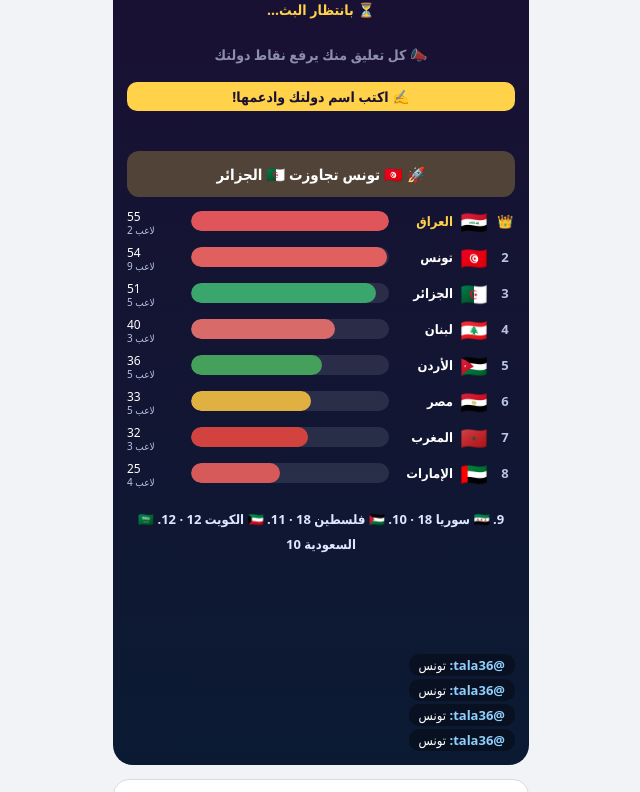
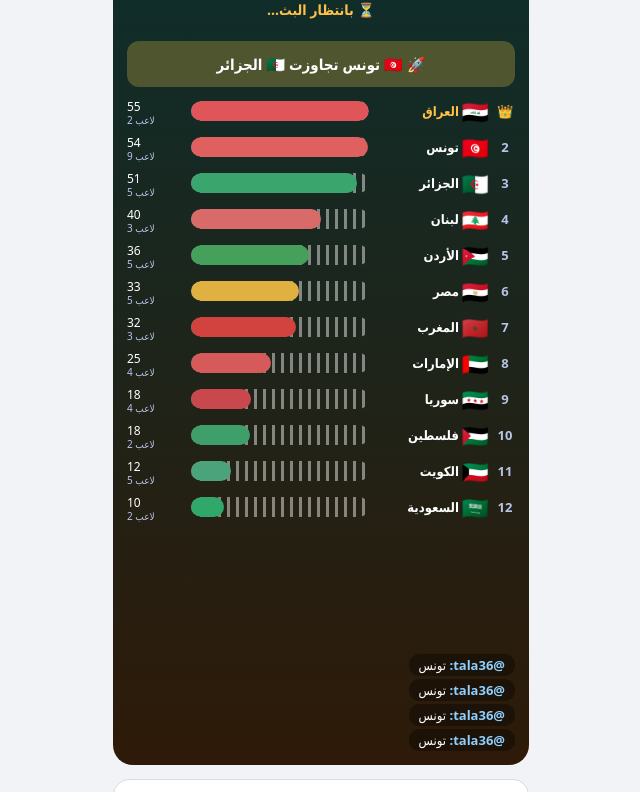
Before and after one commit to S3D4M/countries-war, a website: page index.html in a window 1280 px wide. Shown: the part 67-859 px from the top of the page, without its empty margins (319-959 px from the left). Drawn offline with Linux system fonts and the light colour scheme.

Commit message:
تحديث واجهة حرب الدول

```diff
--- a/index.html
+++ b/index.html
@@ -13,11 +13,11 @@ html{scroll-padding-top:env(safe-area-inset-top,0px)}
 *{box-sizing:border-box}
 body{margin:0;background:var(--bg);color:var(--ink);font-family:system-ui,-apple-system,'Segoe UI',Tahoma,Arial,sans-serif}
 .wrap{max-width:440px;margin:0 auto;padding:12px 12px 40px}
-.stage{position:relative;overflow:hidden;border-radius:20px;background:linear-gradient(180deg,#1a1033,#0b1a33);color:#fff;min-height:820px;display:flex;flex-direction:column;padding:14px;gap:8px}
+.stage{position:relative;overflow:hidden;border-radius:20px;background:linear-gradient(180deg,#0e2e2c,#2e1a08);color:#fff;min-height:820px;display:flex;flex-direction:column;padding:14px;gap:8px}
 .top{display:flex;justify-content:space-between;align-items:center}
 .top b{font-size:20px;font-weight:900}
 .gap{font-size:13px;color:#ffd98a}
-.tip{font-size:14px;text-align:center;color:#dfe6ff;min-height:24px;animation:fade .5s}
+.tip{font-size:14px;text-align:center;color:#f4eedc;min-height:24px;animation:fade .5s}
 @keyframes fade{from{opacity:0}}
 .ev{background:rgba(255,255,255,.12);border-radius:12px;padding:8px 12px;text-align:center;font-weight:700;font-size:15px;min-height:46px;display:flex;align-items:center;justify-content:center}
 .ev.new{animation:pop .35s ease-out;background:rgba(255,210,74,.25)}
@@ -26,23 +26,29 @@ body{margin:0;background:var(--bg);color:var(--ink);font-family:system-ui,-apple
 .row{position:absolute;left:0;right:0;height:32px;display:flex;align-items:center;gap:6px;transition:transform .6s ease}
 .rn{width:20px;text-align:center;font-weight:900;color:#b9c3e6;font-size:13px}
 .fl{font-size:22px;width:30px;text-align:center}
-.nm{width:58px;font-size:13px;font-weight:700}
-.bw{flex:1;height:20px;border-radius:10px;background:rgba(255,255,255,.1);overflow:hidden;direction:ltr}
+.nm{width:84px;flex:none;font-size:13px;font-weight:700;overflow:hidden;text-overflow:ellipsis;white-space:nowrap}
+.fl{width:24px;flex:none;text-align:center}
+.mr{display:flex;align-items:center;gap:6px;font-size:13px;font-weight:700;color:#f4eedc;padding:3px 0;direction:rtl}
+.mr .rk{width:20px;flex:none;text-align:center;color:#b9c3e6}
+.mr .nm{color:#f4eedc}
+.mr .dt{flex:1;border-bottom:2px dotted rgba(255,255,255,.45);margin:0 4px;min-width:20px}
+.mr .vv{flex:none;min-width:34px;text-align:left;direction:ltr}
+.bw{flex:1;height:20px;border-radius:10px;background:repeating-linear-gradient(90deg,rgba(255,255,255,.45) 0 3px,transparent 3px 9px);overflow:hidden;direction:ltr}
 .bw i{display:block;height:100%;border-radius:10px;transition:width .4s}
 .sc{width:58px;font-size:12px;text-align:left;direction:ltr;font-variant-numeric:tabular-nums}
 .sc small{color:#b9c3e6;display:block;font-size:10px;line-height:1}
-.row.first .nm{color:#ffd24a}
-.pin{display:none;background:rgba(255,210,74,.12);border:2px solid #ffd24a;border-radius:14px;padding:8px 12px;align-items:center;gap:10px}
+.row.first .nm{color:#ffc247}
+.pin{display:none;background:rgba(255,210,74,.12);border:2px solid #ffc247;border-radius:14px;padding:8px 12px;align-items:center;gap:10px}
 .pin.on{display:flex}
 .pin .av{font-size:32px}
 .pin .h{font-weight:900;font-size:18px;direction:ltr;text-align:right}
 .pin .s{font-size:12px;color:#ffe9a8}
 .pin .bar{height:6px;border-radius:3px;background:rgba(255,255,255,.2);margin-top:4px;overflow:hidden}
-.pin .bar i{display:block;height:100%;background:#ffd24a;transition:width .3s}
-.gl{font-size:12px;color:#ffd24a;direction:ltr;min-height:18px}
+.pin .bar i{display:block;height:100%;background:#ffc247;transition:width .3s}
+.gl{font-size:12px;color:#ffc247;direction:ltr;min-height:18px}
 .feed{margin-top:auto;display:flex;flex-direction:column;gap:3px;font-size:13px;min-height:80px;justify-content:flex-end}
 .feed span{background:rgba(0,0,0,.35);padding:2px 10px;border-radius:10px;width:fit-content;max-width:100%}
-.feed b{color:#8fd0ff}.feed .g b{color:#ffd24a}
+.feed b{color:#8fd0ff}.feed .g b{color:#ffc247}
 button{font:inherit;font-weight:700;border:0;border-radius:12px;padding:9px 14px;cursor:pointer;background:var(--btn);color:var(--btn-ink)}
 button.alt{background:transparent;color:var(--ink);border:1.5px solid var(--line)}
 :focus-visible{outline:3px solid #ffb020;outline-offset:2px}
@@ -53,10 +59,10 @@ button.alt{background:transparent;color:var(--ink);border:1.5px solid var(--line
 input,select{font:inherit;color:var(--ink);background:var(--bg);border:1px solid var(--line);border-radius:10px;padding:9px 11px;min-width:0}
 input{flex:1}
 .rt{font-size:13px;color:#cfe;font-variant-numeric:tabular-nums}
-.sticky{background:#ffd24a;color:#1a1033;border-radius:10px;padding:5px 10px;text-align:center;font-weight:900;font-size:14px}
+.sticky{background:#ffc247;color:#1a1033;border-radius:10px;padding:5px 10px;text-align:center;font-weight:900;font-size:14px}
 .ov{position:absolute;inset:0;display:none;flex-direction:column;align-items:center;justify-content:center;gap:10px;text-align:center;background:rgba(10,8,30,.92);z-index:5;font-weight:900;padding:20px}
 .ov.on{display:flex;animation:fade .4s}
-.ov .big{font-size:72px}.ov .t{font-size:26px;color:#ffd24a}.ov .s{font-size:15px;color:#dfe6ff;font-weight:700}
+.ov .big{font-size:72px}.ov .t{font-size:26px;color:#ffc247}.ov .s{font-size:15px;color:#f4eedc;font-weight:700}
 .fx{position:absolute;inset:0;pointer-events:none;z-index:4;display:flex;align-items:center;justify-content:center;font-size:90px;opacity:0}
 .fx.go{animation:fxa 1.4s ease-out}
 @keyframes fxa{0%{opacity:0;transform:scale(.4)}20%{opacity:1;transform:scale(1.1)}100%{opacity:0;transform:scale(1.6)}}
@@ -67,19 +73,16 @@ input{flex:1}
 <div class="wrap">
 <div class="stage">
   <div class="top"><b>🏆 حرب الدول</b><span class="rt" id="rt"></span><span class="gap" id="gap"></span></div>
-  <div id="lv" style="text-align:center;font-weight:800;font-size:14px;padding:6px 8px;color:#ffd24a">⏳ بانتظار البث...</div>
+  <div id="lv" style="text-align:center;font-weight:800;font-size:14px;padding:6px 8px;color:#ffc247">⏳ بانتظار البث...</div>
   <div id="supl" style="text-align:center;font-size:14px;font-weight:800;color:#7CFFB2;padding:0 8px"></div>
-  <div id="tip" style="text-align:center;font-size:14px;font-weight:700;color:#dfe6ff;padding:4px 10px 10px;min-height:22px;transition:opacity .4s">🎮 اكتب اسم دولتك لتنضم للعبة</div>
-  <div class="sticky">✍️ اكتب اسم دولتك وادعمها!</div>
-  <div class="tip" id="tip"></div>
   <div class="ev" id="ev"></div>
   <div class="rank" id="rank"></div>
-  <div id="more" style="display:none;font-size:13px;font-weight:700;color:#dfe6ff;text-align:center;padding:6px 8px;line-height:1.9"></div>
+  <div id="more" style="display:none;font-size:13px;font-weight:700;color:#f4eedc;text-align:center;padding:6px 8px;line-height:1.9"></div>
   <div class="pin" id="pin"><div class="av" id="pav"></div><div style="flex:1"><div class="h" id="ph"></div><div class="s" id="ps"></div><div class="bar"><i id="pb"></i></div></div></div>
   <div class="gl" id="gl"></div>
   <div class="feed" id="feed"></div>
   <div class="fx" id="fx" aria-hidden="true"></div>
-  <div id="spot" style="display:none;position:absolute;inset:0;z-index:7;align-items:center;justify-content:center;flex-direction:column;gap:12px;text-align:center;background:rgba(10,8,30,.9);padding:20px"><div style="font-size:64px">🔥</div><div id="spotn" style="font-size:34px;font-weight:900;color:#ffd24a;word-break:break-all"></div><div id="spots" style="font-size:18px;font-weight:800;color:#dfe6ff"></div></div>
+  <div id="spot" style="display:none;position:absolute;inset:0;z-index:7;align-items:center;justify-content:center;flex-direction:column;gap:12px;text-align:center;background:rgba(10,8,30,.9);padding:20px"><div style="font-size:64px">🔥</div><div id="spotn" style="font-size:34px;font-weight:900;color:#ffc247;word-break:break-all"></div><div id="spots" style="font-size:18px;font-weight:800;color:#f4eedc"></div></div>
   <div class="ov" id="ov"><div class="big" id="ovf"></div><div class="t" id="ovt"></div><div class="s" id="ovs"></div><div class="s" id="ovg"></div></div>
 </div>
 
@@ -98,7 +101,6 @@ input{flex:1}
 <script>
 var $=function(i){return document.getElementById(i)};
 var DEF="اكتب اسم دولتك الآن وارفع علمها! 🇯🇴 🇮🇶 🇪🇬 🇸🇦";
-var TIPS=["1️⃣ اكتب اسم دولتك وارفع علمها","2️⃣ كل تعليق = نقطة لدولتك","🎁 أرسل 🌹 أو ✈️ ليظهر حسابك ويتابعك الجميع","✅ شفت حساب مثبّت؟ تابعه واكتب «تم» لترفع دولتك"];
 var C=[
  {id:"sa",n:"السعودية",f:"🇸🇦",k:["سعوديه","🇸🇦"],c:"#2fa86a",w:5},
  {id:"eg",n:"مصر",f:"🇪🇬",k:["مصر","🇪🇬"],c:"#e0b040",w:6},
@@ -123,8 +125,6 @@ function byId(id){return C.filter(function(c){return c.id===id})[0]}
 function norm(t){return (t||"").toLowerCase().replace(/[\u064B-\u0652\u0640]/g,"").replace(/[أإآ]/g,"ا").replace(/ة/g,"ه").replace(/ى/g,"ي")}
 function clean(h){h=(h||"").trim().replace(/\s+/g,"");if(!h)h="@guest";if(h[0]!=="@")h="@"+h;return h.slice(0,22)}
 function lab(c){return c.f+" "+c.n}
-var TIPS=["🎮 لتدخل التحدي اكتب اسم دولتك بالتعليقات، مثلاً: العراق","📣 كل تعليق منك يرفع نقاط دولتك","👆 كبّس على الشاشة لترفع نقاط دولتك","🎁 أرسل هدية تظهر دولتك قدام الكل","🔥 أول من يوصل 100 تكبيسة يطلع اسمه على الشاشة كاملة","✅ اكتب «تم» بعد ما يتثبت حساب، لتكون من المتابعين","🏆 الدولة اللي تتصدر وقت انتهاء الجولة تفوز","🛡️ كن داعم: أرسل 10 دونات، وتابع الحساب المثبّت، وشارك البث، وينثبت حسابك 5 دقايق"];
-var tipI=0;setInterval(function(){var e=$("tip");if(!e)return;e.style.opacity=0;setTimeout(function(){tipI=(tipI+1)%TIPS.length;e.textContent=TIPS[tipI];e.style.opacity=1},400)},5000);
 function setLv(t){var e=$("lv");if(e)e.textContent=t}
 function ev(text,pri){
  if(!pri&&Date.now()<st.hold)return;
@@ -143,14 +143,18 @@ C.forEach(function(c){
  $("rank").appendChild(r);rows[c.id]=r;
  var o=document.createElement("option");o.value=c.id;o.textContent=lab(c);$("cs").appendChild(o);
 });
-var TOP=8;
+var TOP=99;
 function render(){
+ if(st.rq)return;
+ st.rq=requestAnimationFrame(function(){st.rq=0;renderNow()});
+}
+function renderNow(){
  var ord=order(),max=Math.max(1,st.s[ord[0].id]);
  $("rank").style.height=Math.min(ord.length,TOP)*ROW+"px";
  var more=[];
  ord.forEach(function(c,i){
   var r=rows[c.id];r.style.display=i<TOP?"":"none";
-  if(i>=TOP){more.push((i+1)+". "+c.f+" "+c.n+" "+Math.round(st.s[c.id]));return}
+  if(i>=TOP){more.push('<div class="mr"><span class="rk">'+(i+1)+'</span><span class="fl">'+c.f+'</span><span class="nm">'+c.n+'</span><span class="dt"></span><span class="vv">'+Math.round(st.s[c.id])+'</span></div>');return}
   r.style.transform="translateY("+(i*ROW)+"px)";
   r.className="row"+(i===0?" first":"");
   r.querySelector(".rn").textContent=i===0?"👑":(i+1);
@@ -158,7 +162,7 @@ function render(){
   r.querySelector(".v").textContent=Math.round(st.s[c.id]);
   r.querySelector("small").textContent=st.cnt[c.id]+" لاعب";
  });
- var mo=$("more");mo.style.display=more.length?"":"none";mo.textContent=more.join("  ·  ");
+ var mo=$("more");mo.style.display=more.length?"":"none";mo.style.textAlign="";mo.style.padding="6px 14px";mo.style.whiteSpace="";mo.innerHTML=more.join("");
  $("gap").textContent="فارق الأول: "+Math.round(st.s[ord[0].id]-st.s[ord[1].id]);
 }
 function renderPin(){
@@ -218,7 +222,11 @@ function checkSup(who){
  }
 }
 var lastEnter=0;
-function enter(who){var n=Date.now();if(n-lastEnter<2500)return;lastEnter=n;feed("دخل البث 👋","enter",who)}
+function say(t){
+ if(!SND||!("speechSynthesis" in window))return;
+ try{var u=new SpeechSynthesisUtterance(t);u.lang="ar";u.rate=1.05;u.pitch=1.1;u.volume=1;speechSynthesis.cancel();speechSynthesis.speak(u)}catch(e){}
+}
+function enter(who){var n=Date.now();if(n-lastEnter<2500)return;lastEnter=n;feed("دخل البث 👋","enter",who);say("هلا ونورت يا "+String(who).replace(/^@/,""))}
 function flag(who,key){st.fl=st.fl||{};st.fl[who]=st.fl[who]||{};st.fl[who][key]=1;checkSup(who)}
 function supTick(){
  var now=Date.now(),parts=[],live=[];
@@ -229,7 +237,7 @@ function supTick(){
   parts.push(w+" ("+Math.floor(left/60)+":"+("0"+left%60).slice(-2)+")");
  });
  parts=live.sort(function(a,b){return b[1]-a[1]}).map(function(x){var left=Math.ceil((x[1]-now)/1000);return x[0]+" ("+Math.floor(left/60)+":"+("0"+left%60).slice(-2)+")"});
- var e=$("supl");if(e)e.textContent=parts.length?"🛡️ الداعمين: "+parts.join("  ·  "):"";
+ var e=$("supl"),tx=parts.length?"🛡️ الداعمين: "+parts.join("  ·  "):"";if(e&&e.textContent!==tx)e.textContent=tx;
 }
 setInterval(supTick,1000);
 function tapPts(who,n){
@@ -291,10 +299,8 @@ setInterval(function(){
  if(ks.length&&Math.random()<0.05){var r=Math.random(),k=r<0.5?1:(r<0.85?5:20),h2=ks[Math.floor(Math.random()*ks.length)];gift(h2,k,st.users[h2].c)}
  if(st.pin&&ks.length&&Math.random()<0.5){var pool=ks.filter(function(x){return !st.pin.done[x]&&x!==st.pin.h});if(pool.length)comment(pool[Math.floor(Math.random()*pool.length)],"تم ✅")}
 },700);
-setInterval(function(){C.forEach(function(c){st.s[c.id]*=0.997});render();renderPin()},500);
+setInterval(function(){C.forEach(function(c){st.s[c.id]*=0.994});render();renderPin()},1000);
 setInterval(function(){var o=order(),l=o[o.length-1];if(Object.keys(st.users).length>5)ev("وينكم يا "+lab(l)+"؟ اكتبوا اسم بلدكم!")},20000);
-var ti=0;function tip(){var t=$("tip");t.style.animation="none";void t.offsetWidth;t.style.animation="";t.textContent=TIPS[ti++%TIPS.length]}
-tip();setInterval(tip,4500);
 function fx(icon,k){var e=$("fx");e.textContent=k===20?icon+icon+icon:icon;e.className="fx";void e.offsetWidth;e.className="fx go"}
 function endRound(){
  st.over=1;sfx("end");var w=order()[0];
@@ -339,7 +345,7 @@ $("snd").onclick=function(){
  if(SND){lastS=0;sfx("rose")}
 };
 var MUS=false,mStep=0,mNext=0,mTimer=null,NB=null;
-var SC=[440,466.16,554.37,587.33,659.25,698.46,783.99,880],RT=[110,110,116.54,110,110,110,98,116.54],PAT=[0,2,4,2,3,4,5,4,2,4,6,4,7,6,5,4];
+var SC=[293.66,311.13,369.99,392,440,466.16,523.25,587.33],RT=[146.83,146.83,155.56,146.83,130.81,146.83,155.56,146.83],PAT=[0,1,2,3,2,1,0,1,4,5,6,5,4,3,2,0];
 function ax(){if(!AX){var K=window.AudioContext||window.webkitAudioContext;if(!K)return false;AX=new K()}if(AX.state==="suspended")AX.resume();return true}
 function mn(f,t,d,type,v){var o=AX.createOscillator(),g=AX.createGain();o.type=type;o.frequency.value=f;g.gain.setValueAtTime(v,t);g.gain.exponentialRampToValueAtTime(0.0001,t+d);o.connect(g);g.connect(AX.destination);o.start(t);o.stop(t+d+0.02)}
 function kick(t){var o=AX.createOscillator(),g=AX.createGain();o.frequency.setValueAtTime(160,t);o.frequency.exponentialRampToValueAtTime(40,t+0.14);g.gain.setValueAtTime(0.22,t);g.gain.exponentialRampToValueAtTime(0.0001,t+0.16);o.connect(g);g.connect(AX.destination);o.start(t);o.stop(t+0.18)}
```
